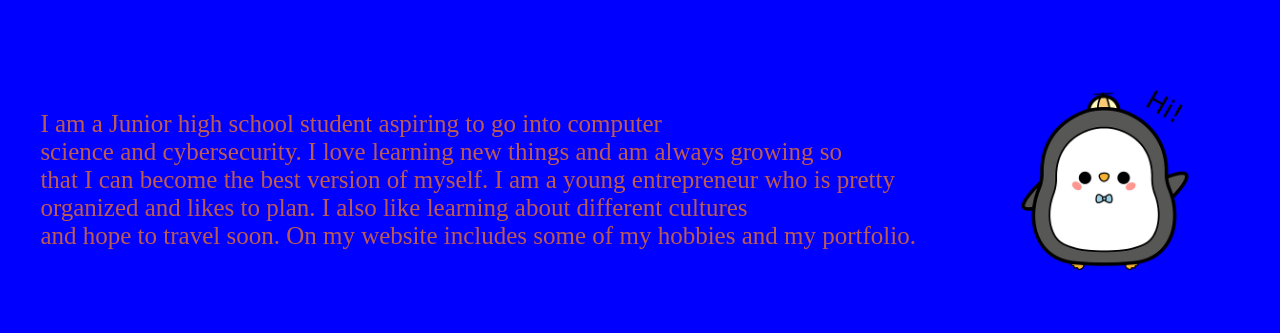
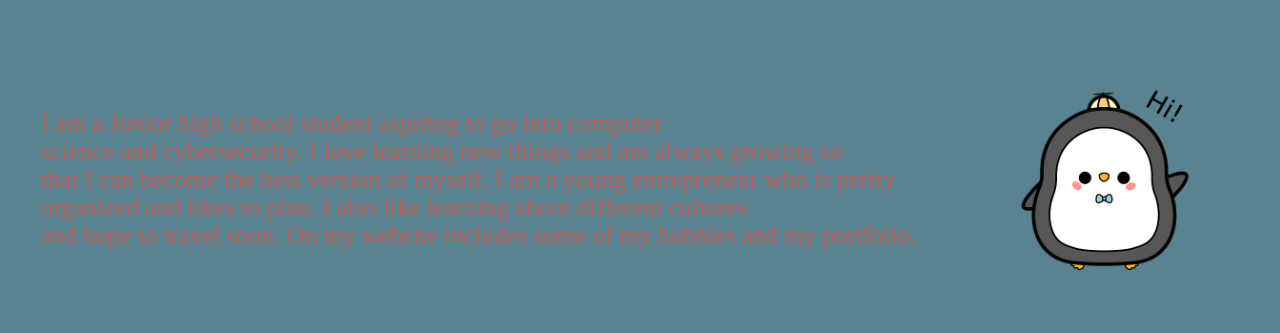
Before and after one commit to taycodes28/athenaworkshop, a plain HTML site: page index.html in a window 1280 px wide. Shown: the part 145-478 px from the top of the page. Drawn offline with Linux system fonts and the light colour scheme.

Commit message:
change of background color

```diff
--- a/style.css
+++ b/style.css
@@ -4,7 +4,7 @@
   padding:0px;
 }
 body {
- background-color: blue;
+ background-color: #598391;
 
 }
 
```
